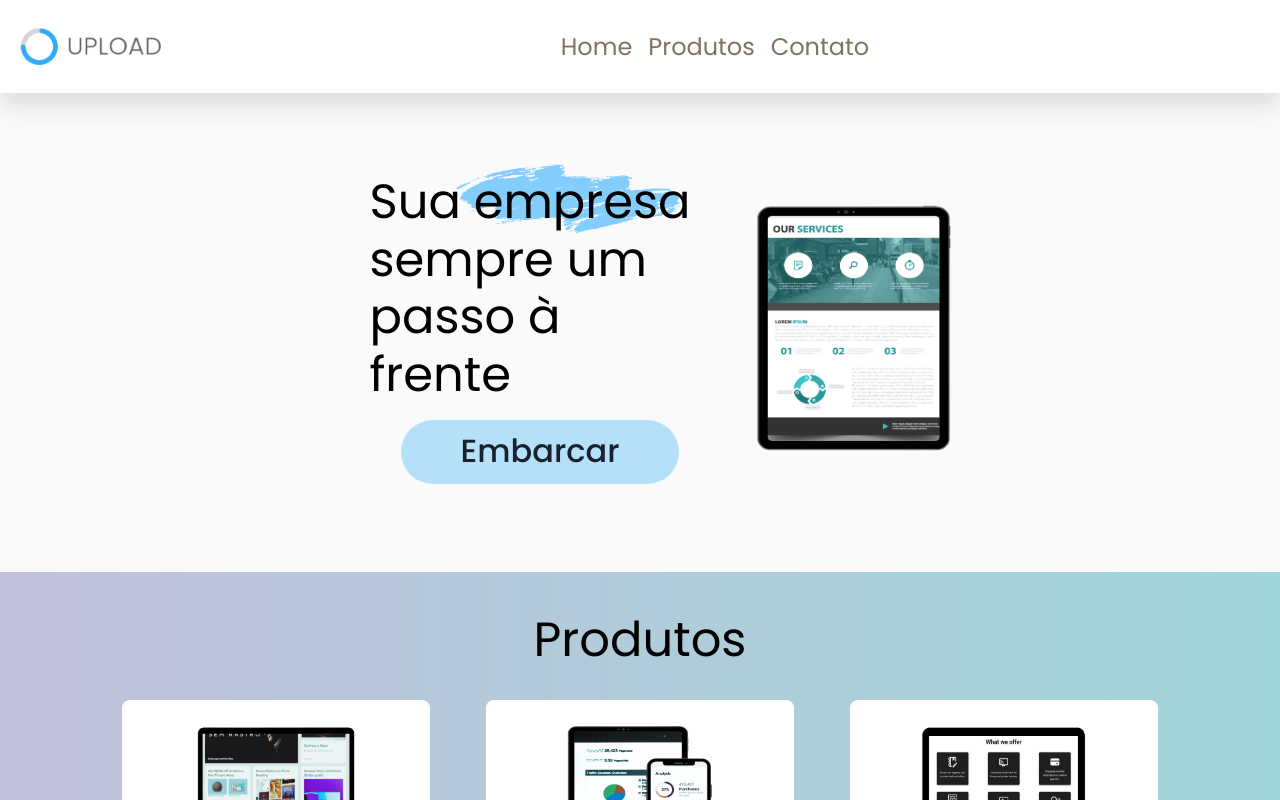
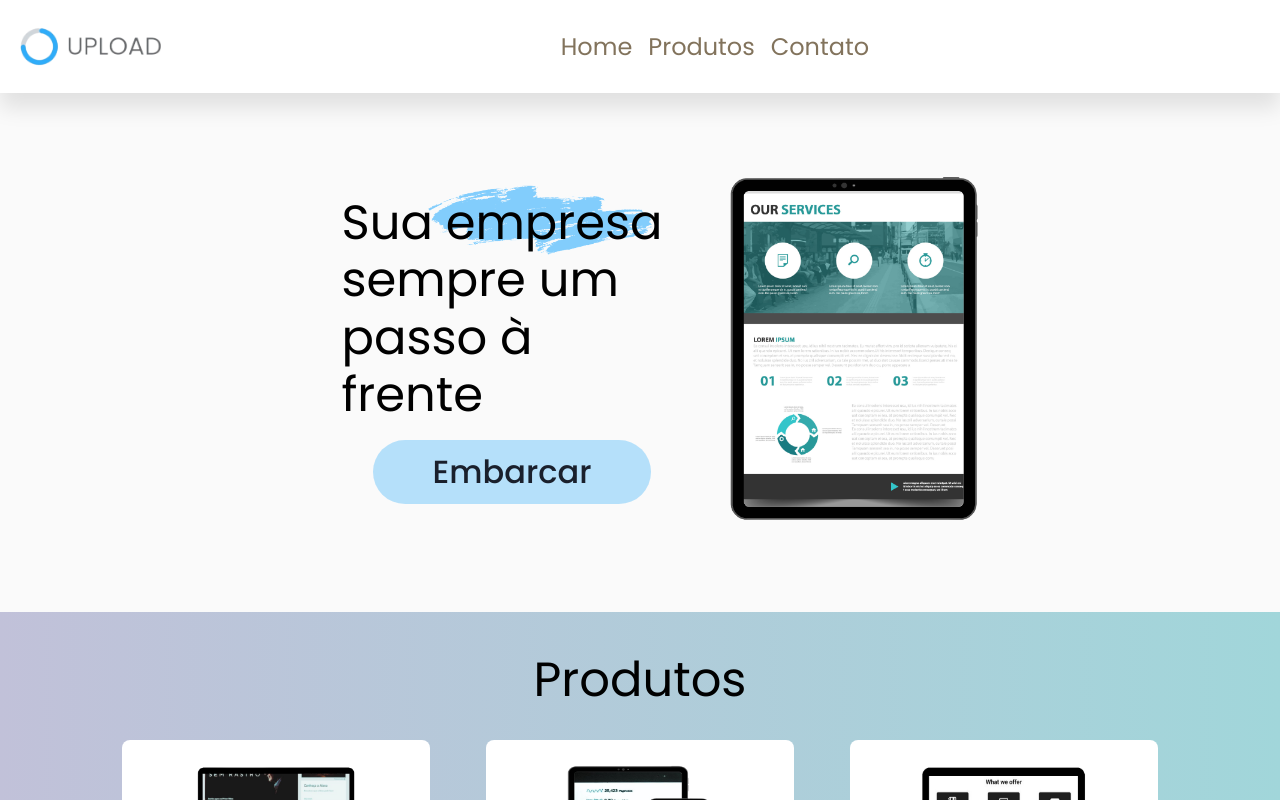
Before and after one commit to upload-empresa/uploadsite, a Next.js app: page / in a window 1280 px wide. Shown: the top 800 px of the page. Built offline with nearby package versions, Linux system fonts and the light colour scheme.

Commit message:
Melhorando a proporção das iamgens

```diff
--- a/package.json
+++ b/package.json
@@ -14,6 +14,7 @@
     "@emotion/react": "^11.9.3",
     "@emotion/styled": "^11.9.3",
     "@material-ui/core": "^4.12.4",
+    "@next/bundle-analyzer": "^13.0.3",
     "@sendgrid/mail": "7.4.6",
     "@types/js-cookie": "^3.0.2",
     "axios": "0.21.1",
--- a/src/pages/index.tsx
+++ b/src/pages/index.tsx
@@ -76,7 +76,7 @@ const Home: NextPage = () => {
                 Embarcar
               </Button>
             </Stack>
-            <Image src="/images/tablet.png" width="200%" height="250%" alt="Site em um Tablet" />
+            <Image src="/images/tablet.png" width="256px" height="351px" alt="Site em um Tablet" />
           </HStack>
           <Stack
             display={{ base: 'flex', lg: 'none', xl: "none" }}
```
Also changed, not shown: 1 other file (tests, documents, lock files or other folders).
